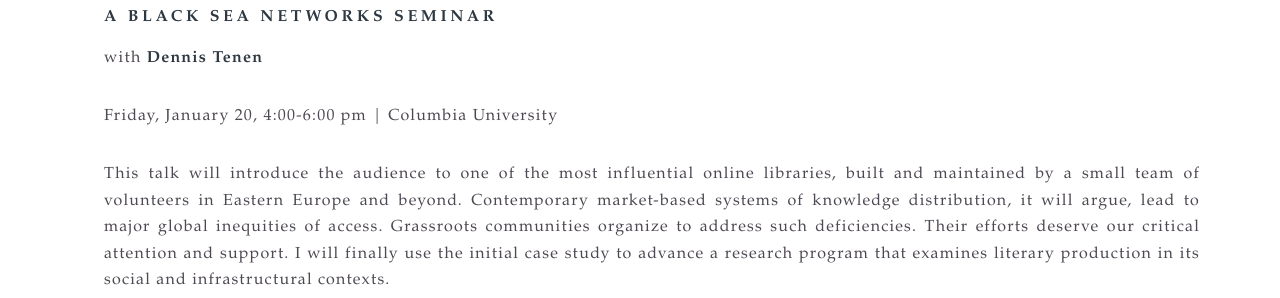
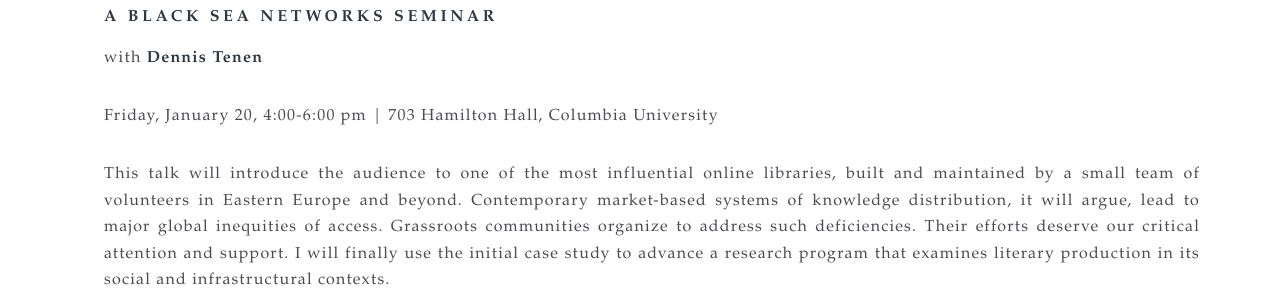
Before and after one commit to bradleygorski/blackseanet, a Jekyll site: the page built from events.html, in a window 1280 px wide and 900 px high, scrolled down 517 px. Shown: the part 152-450 px from the top of the window. Built offline with Jekyll 4.4.1, drawn with Linux system fonts in a browser that asks for light colours.

Commit message:
Added location for Jan 20 event

```diff
--- a/events.html
+++ b/events.html
@@ -25,7 +25,7 @@
 <li><h4>Technologies of Dissent: Book Piracy as Peer Preservation
             <br>A Black Sea Networks Seminar </h4>
 		    <p align="justify">with<b> Dennis Tenen</b></p>
-            <p>Friday, January 20, 4:00-6:00 pm | Columbia University</p>
+            <p>Friday, January 20, 4:00-6:00 pm | 703 Hamilton Hall, Columbia University</p>
 
 	<p align='justify'>This talk will introduce the audience to one of the most influential online libraries,
 		built and maintained by a small team of volunteers in Eastern Europe and beyond. Contemporary
```
